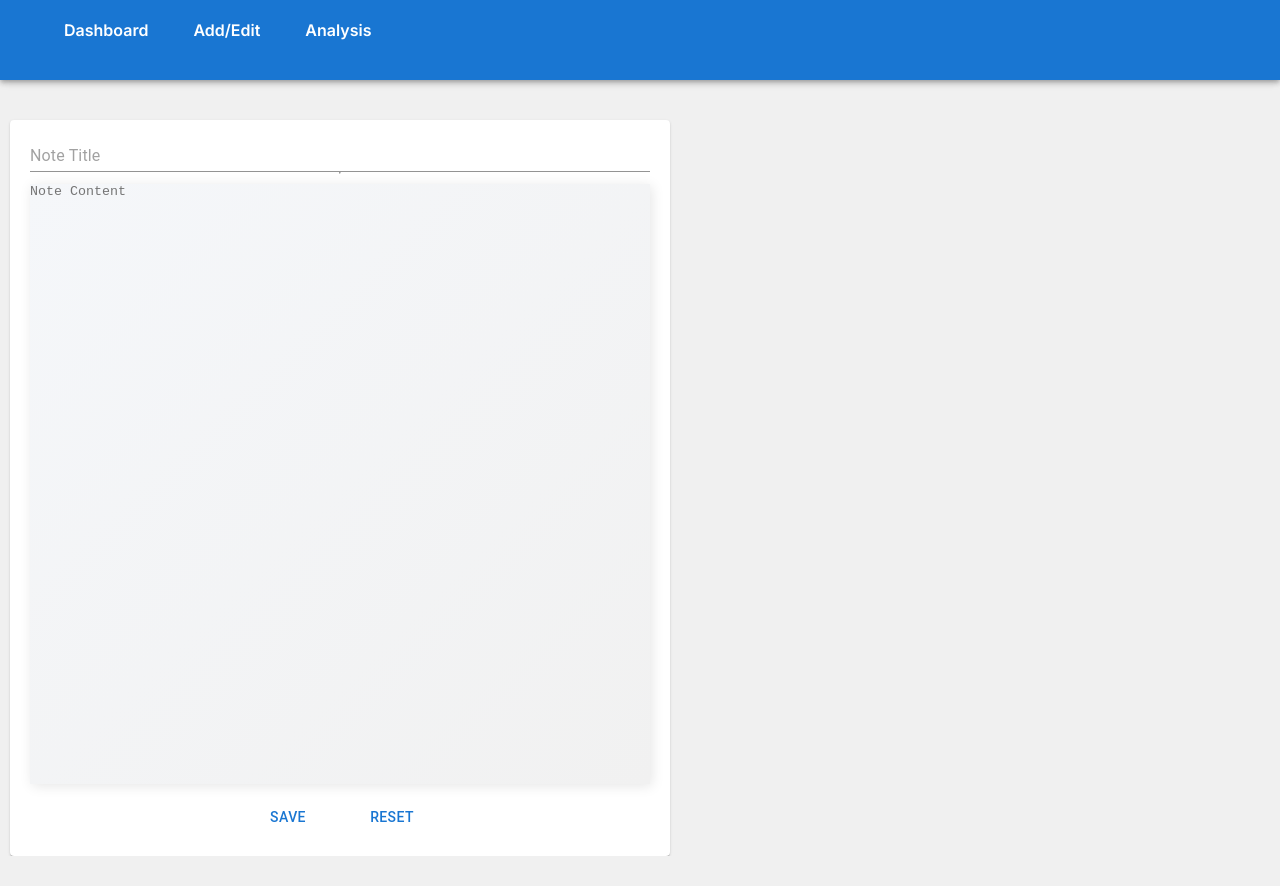
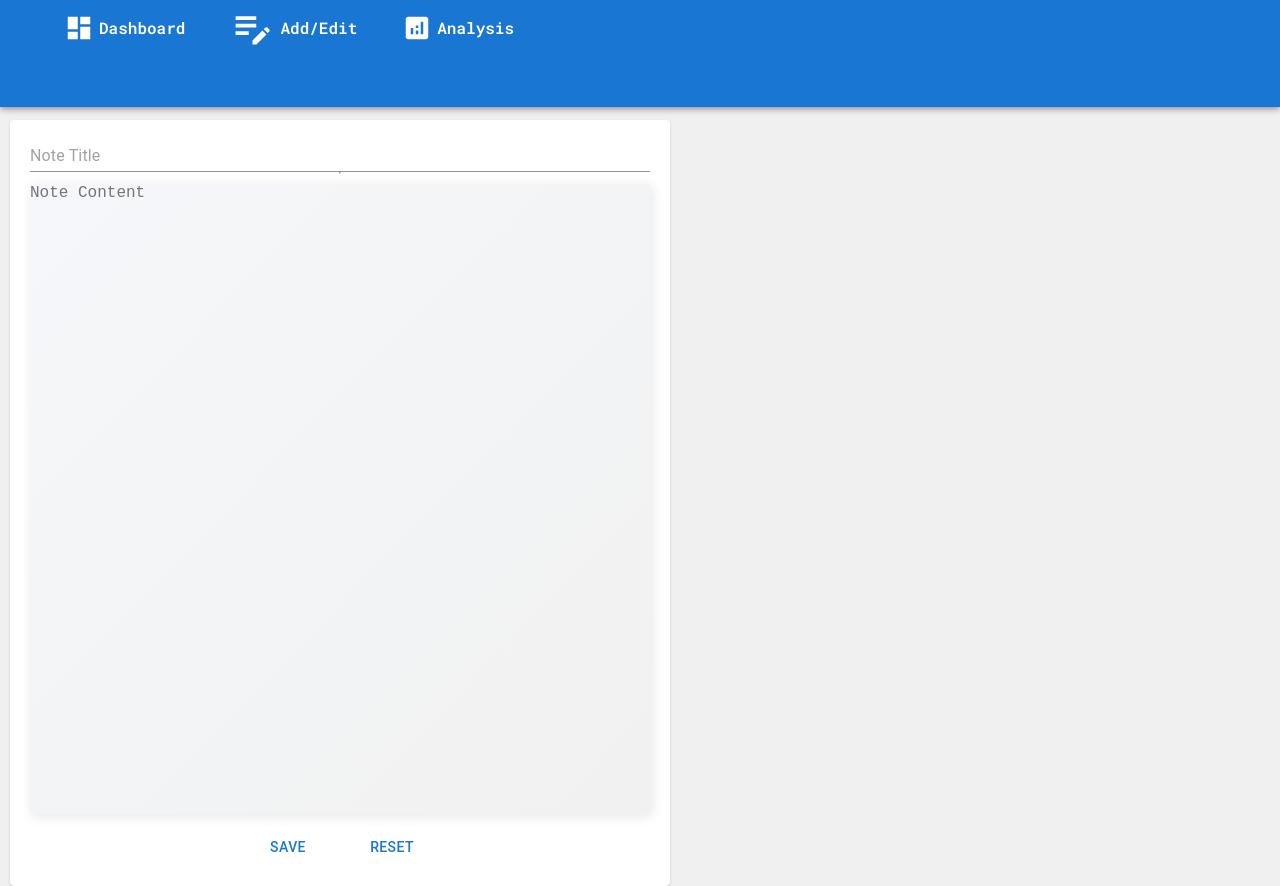
Before and after one commit to MaksSamohin/notes-app, a Next.js app: page /edit in a window 1280 px wide. Before the commit the page ends 856 px from the top, so only its background shows below. Built offline with nearby package versions, Linux system fonts and the light colour scheme; no server answers.

Commit message:
feat: new font for nav and hover styles features

```diff
--- a/src/app/edit/page.tsx
+++ b/src/app/edit/page.tsx
@@ -1,77 +1,19 @@
 "use client";
 
 import Nav from "@/components/Nav/Nav";
-import { useState } from "react";
 import { Provider } from "react-redux";
 import { store } from "@/store/store";
 import styles from "./page.module.css";
-import { Box, Input, Paper, TextareaAutosize, Button } from "@mui/material";
-import { useRouter } from "next/navigation";
-import { db } from "@/firebaseConfig";
-import { addDoc, collection, updateDoc, doc } from "firebase/firestore";
+import { Box } from "@mui/material";
+import EditableNote from "@/components/EditableNote/EditableNote";
 
-export default function Edit({ noteId = null }) {
-  const [title, setTitle] = useState("");
-  const [content, setContent] = useState("");
-  const router = useRouter();
-
-  const handleSave = async () => {
-    if (!title || !content) return;
-
-    try {
-      if (noteId) {
-        const noteRef = doc(db, "notes", noteId);
-        await updateDoc(noteRef, { title, content });
-      } else {
-        const docRef = await addDoc(collection(db, "notes"), {
-          title,
-          content,
-          createdAt: new Date(),
-        });
-      }
-      router.push("/");
-    } catch (error) {
-      console.log("Error:", error);
-    }
-  };
-
-  const handleReset = () => {
-    setTitle("");
-    setContent("");
-  };
-
+export default function Edit() {
   return (
     <Provider store={store}>
       <main className={styles.main}>
         <Nav />
         <Box className={styles.editNotes}>
-          <Paper className={styles.editableNote}>
-            <Input
-              className={styles.editableNoteTitle}
-              placeholder="Note Title"
-              value={title}
-              onChange={(e) => setTitle(e.target.value)}
-            />
-            <hr />
-            <TextareaAutosize
-              minRows="40"
-              className={styles.editableNoteText}
-              placeholder="Note Content"
-              value={content}
-              onChange={(e) => setContent(e.target.value)}
-            />
-            <Box className={styles.editableNoteButtons}>
-              <Button onClick={handleSave} className={styles.editableNoteSave}>
-                Save
-              </Button>
-              <Button
-                onClick={handleReset}
-                className={styles.editableNoteReset}
-              >
-                Reset
-              </Button>
-            </Box>
-          </Paper>
+          <EditableNote />
         </Box>
       </main>
     </Provider>
--- a/src/app/layout.tsx
+++ b/src/app/layout.tsx
@@ -1,8 +1,11 @@
 "use client";
-import { Inter } from "next/font/google";
+import { Inter, Roboto_Mono } from "next/font/google";
 import "./globals.css";
 const inter = Inter({ subsets: ["latin"] });
-
+const roboto_mono = Roboto_Mono({
+  subsets: ["latin"],
+  display: "swap",
+});
 export default function RootLayout({
   children,
 }: Readonly<{
@@ -10,7 +13,7 @@ export default function RootLayout({
 }>) {
   return (
     <html lang="en">
-      <body className={inter.className}>{children}</body>
+      <body className={roboto_mono.className}>{children}</body>
     </html>
   );
 }
--- /dev/null
+++ b/src/components/EditableNote/EditableNote.module.css
@@ -0,0 +1,36 @@
+.editableNote {
+    display: flex;
+    flex-direction: column;
+    align-items: center;
+    max-width: 660px;
+    padding: 20px;
+}
+.editableNoteTitle {
+    width: 100%;
+}
+.editableNoteText {
+    margin-top: 10px;
+    width: 100%;
+    height: 100%;
+    border: 0;
+    resize: none;
+    background-image: linear-gradient(to bottom right, #f5f7fa, #f1f1f1);
+    box-shadow: 2px 2px 12px rgba(0, 0, 0, 0.1);
+    outline: none;
+    font-size: 16px;
+}
+.editableNoteButtons {
+    margin-top: 15px;
+    display: flex;
+    justify-content: center;
+    gap: 40px;
+}
+.editableNoteSave, .editableNoteReset {
+    min-width: 70%;
+    letter-spacing: 0.2em;
+    background-color: #1976d2;
+    color: white;
+}
+.editableNoteSave:hover, .editableNoteReset:hover {
+    background-color: #77abdf;
+}
--- /dev/null
+++ b/src/components/EditableNote/EditableNote.tsx
@@ -0,0 +1,63 @@
+import { Box, TextareaAutosize, Input, Paper, Button } from "@mui/material";
+import styles from "./EditableNote.module.css";
+import { useRouter } from "next/navigation";
+import { db } from "@/firebaseConfig";
+import { addDoc, collection, updateDoc, doc } from "firebase/firestore";
+import { useState } from "react";
+
+export default function EditableNote({ noteId = null }) {
+  const [title, setTitle] = useState("");
+  const [content, setContent] = useState("");
+  const router = useRouter();
+
+  const handleSave = async () => {
+    if (!title || !content) return;
+
+    try {
+      if (noteId) {
+        const noteRef = doc(db, "notes", noteId);
+        await updateDoc(noteRef, { title, content });
+      } else {
+        const docRef = await addDoc(collection(db, "notes"), {
+          title,
+          content,
+          createdAt: new Date(),
+        });
+      }
+      router.push("/");
+    } catch (error) {
+      console.log("Error:", error);
+    }
+  };
+
+  const handleReset = () => {
+    setTitle("");
+    setContent("");
+  };
+  return (
+    <Paper className={styles.editableNote}>
+      <Input
+        className={styles.editableNoteTitle}
+        placeholder="Note Title"
+        value={title}
+        onChange={(e) => setTitle(e.target.value)}
+      />
+      <hr />
+      <TextareaAutosize
+        minRows="35"
+        className={styles.editableNoteText}
+        placeholder="Note Content"
+        value={content}
+        onChange={(e) => setContent(e.target.value)}
+      />
+      <Box className={styles.editableNoteButtons}>
+        <Button onClick={handleSave} className={styles.editableNoteSave}>
+          Save
+        </Button>
+        <Button onClick={handleReset} className={styles.editableNoteReset}>
+          Reset
+        </Button>
+      </Box>
+    </Paper>
+  );
+}
--- a/src/components/Login/Login.tsx
+++ b/src/components/Login/Login.tsx
@@ -76,6 +76,8 @@ export default function Login() {
           setEmailError("No user found with this email");
         } else if (error.code === "auth/invalid-email") {
           setEmailError("Invalid email");
+        } else if (error.code === "auth/invalid-credential") {
+          setGeneralError("Invalid credential");
         } else {
           setGeneralError("Failed to sign in. Please try again.");
         }
@@ -115,6 +117,9 @@ export default function Login() {
           </FormHelperText>
         )}
       </FormControl>
+      {generalError && (
+        <Typography className={styles.generalError}>{generalError}</Typography>
+      )}
       <Box>
         Don't have account?{" "}
         <Link className={styles.redirect} href="/register">
--- a/src/components/Nav/Nav.module.css
+++ b/src/components/Nav/Nav.module.css
@@ -1,5 +1,5 @@
 .bar {
-    padding: 20px;
+    padding: 5px;
     display: flex;
     justify-content: space-between;
 }
@@ -15,6 +15,13 @@
     text-decoration: none;
     color: white;
     font-weight: 600;
+    display: flex;
+    align-items: center;
+    gap: 5px;
+    transition: 0.3s;
+}
+.link:hover {
+    color: rgb(255, 196, 0);
 }
 .logout {
     color: white;
@@ -23,4 +30,11 @@
 .emailButton {
     color: white;
     font-weight: 600;
+    display: flex;
+    flex-direction: column;
+    gap: 5px;
+    transition: 0.3s;
 }
+.emailButton:hover {
+    color: rgb(255, 196, 0);
+}
--- a/src/components/Nav/Nav.tsx
+++ b/src/components/Nav/Nav.tsx
@@ -9,6 +9,10 @@ import { auth } from "@/firebaseConfig";
 import styles from "./Nav.module.css";
 import { useRouter } from "next/navigation";
 import { useAuth } from "@/hooks/useAuth.hook";
+import AccountCircleIcon from "@mui/icons-material/AccountCircle";
+import DashboardIcon from "@mui/icons-material/Dashboard";
+import EditNoteIcon from "@mui/icons-material/EditNote";
+import AnalyticsIcon from "@mui/icons-material/Analytics";
 
 export default function Nav() {
   const user = useSelector((state: RootState) => state.user);
@@ -47,21 +51,25 @@ export default function Nav() {
         <ul className={styles.linkList}>
           <li>
             <Link href="/" className={styles.link}>
+              <DashboardIcon sx={{ fontSize: 30 }} />
               Dashboard
             </Link>
           </li>
           <li>
             <Link href="/edit" className={styles.link}>
+              <EditNoteIcon sx={{ fontSize: 45 }} />
               Add/Edit
             </Link>
           </li>
           <li>
             <Link href="/" className={styles.link}>
+              <AnalyticsIcon sx={{ fontSize: 30 }} />
               Analysis
             </Link>
           </li>
         </ul>
         <Button onClick={handleMenuOpen} className={styles.emailButton}>
+          <AccountCircleIcon sx={{ fontSize: 40 }} />
           {user ? user.email : ""}
         </Button>
         <Menu
--- a/src/components/NoteList/NoteList.module.css
+++ b/src/components/NoteList/NoteList.module.css
@@ -9,7 +9,7 @@
     border-radius: 10px;
     padding: 10px;
     width: 320px;
-    height: 320px;
+    height: 400px;
 
     border: 3px dashed rgb(206, 206, 206);
 }
--- a/src/components/Register/Register.module.css
+++ b/src/components/Register/Register.module.css
@@ -23,5 +23,5 @@
     width: 340px;
 }
 .redirect {
-    color: #1976d2
+    color: #1976d2;
 }
```
Also changed, not shown: src/components/Login/Login.module.css (+6 -2 lines).
